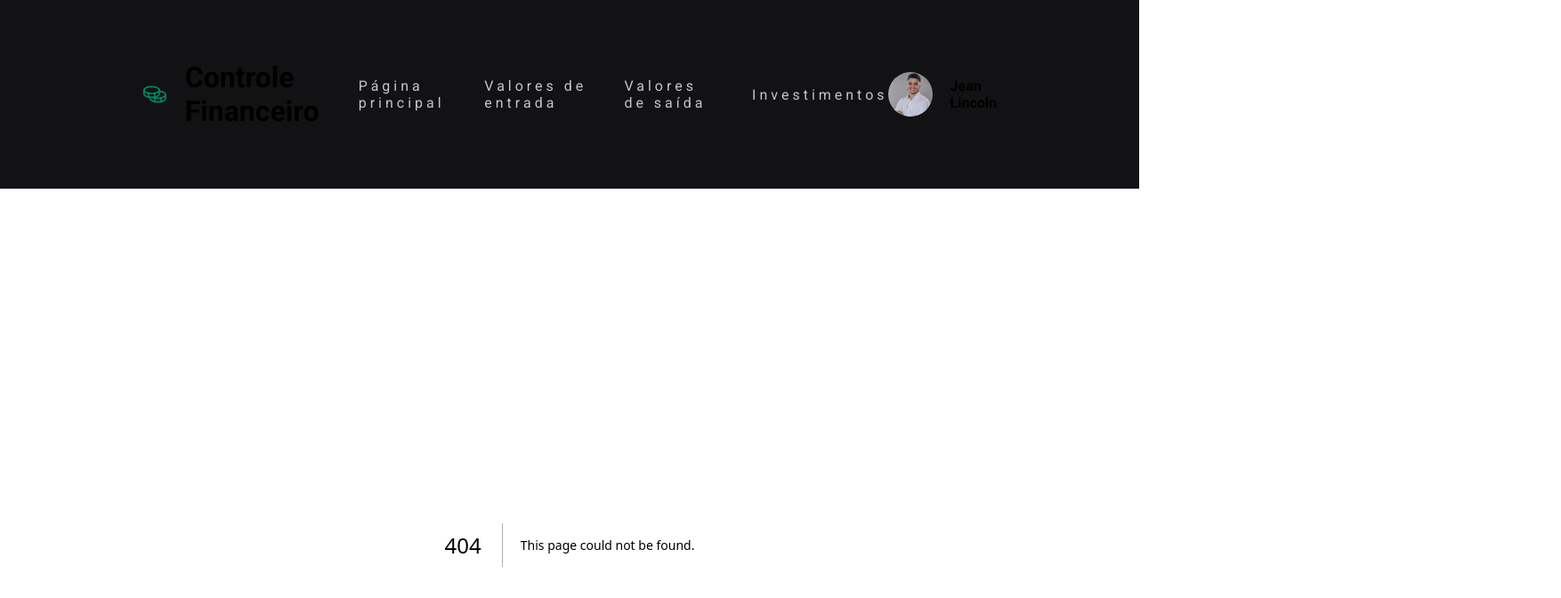
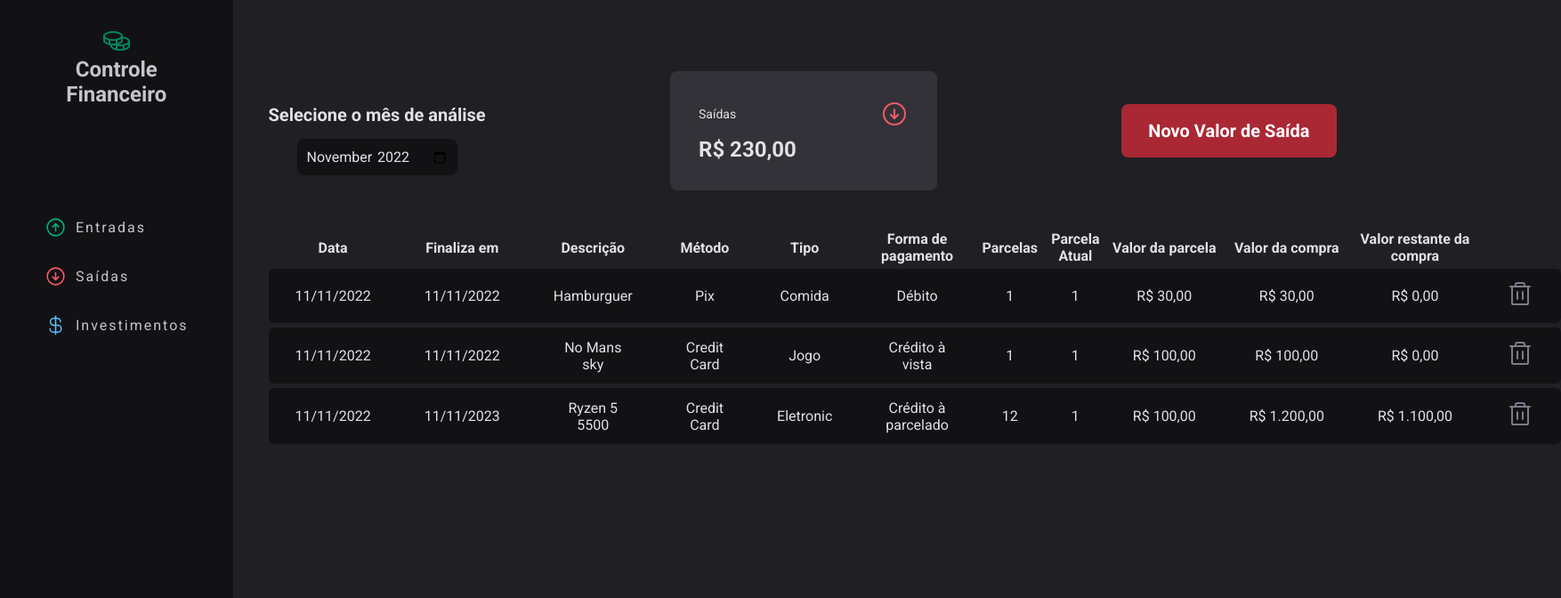
Before and after one commit to JeanLincoln/controle_financeiro, a Next.js app: page /Saidas in a window 1280 px wide. Before the commit this address had no page. Shown: the top 672 px of the page at 89% size, 1754 px wide, since content can reach past the window. Built offline with nearby package versions, Linux system fonts and the light colour scheme; data requests are answered from the project's data file.

Commit message:
app - Menu Layout change to vertical

```diff
--- a/src/pages/valoresDeEntrada.tsx
+++ b/src/pages/Entradas.tsx
@@ -1,5 +1,5 @@
 import { Card } from '../components/Card';
-import * as S from '../styles/pages/valoresDeEntrada';
+import * as S from '../styles/pages/Entradas';
 import * as P from 'phosphor-react';
 import { MonthSelector } from '../components/MonthSelector';
 import { useContext } from 'react';
--- a/src/pages/valoresDeSaida.tsx
+++ b/src/pages/Saidas.tsx
@@ -1,5 +1,5 @@
 import { Card } from '../components/Card';
-import * as S from '../styles/pages/valoresDeSaida';
+import * as S from '../styles/pages/Saidas';
 import * as P from 'phosphor-react';
 import { MonthSelector } from '../components/MonthSelector';
 import { useContext } from 'react';
@@ -44,6 +44,7 @@ export default function ValoresDeSaida() {
             <th>Parcela Atual</th>
             <th>Valor da parcela</th>
             <th>Valor da compra</th>
+            <th>Valor restante da compra</th>
           </tr>
         </thead>
         <tbody>
@@ -74,6 +75,11 @@ export default function ValoresDeSaida() {
                     )}
                   </td>
                   <td>
+                    {new Intl.NumberFormat('pt-BR', { style: 'currency', currency: 'BRL' }).format(
+                      value - (value / installment) * CalculateActualInstallment(date)
+                    )}
+                  </td>
+                  <td>
                     <button
                       onClick={() => {
                         deleteTransaction('outcome', id);
--- a/src/pages/_app.tsx
+++ b/src/pages/_app.tsx
@@ -13,25 +13,43 @@ import Link from 'next/link';
 export default function App({ Component, pageProps }: AppProps) {
   return (
     <>
-      <S.Header>
+      <S.AppContainer>
+        <S.AsideContainer>
           <S.LogoContainer>
-          <P.Coins size={40} />
+            <Link href="/">
+              <P.Coins size={32} />
               <h1>Controle Financeiro</h1>
+            </Link>
           </S.LogoContainer>
           <S.LinksContainer>
-          <Link href="/">Página principal</Link>
-          <Link href="/valoresDeEntrada">Valores de entrada</Link>
-          <Link href="/valoresDeSaida">Valores de saída</Link>
-          <Link href="/investimentos">Investimentos</Link>
+            <S.LinkGroup>
+              <P.ArrowCircleUp size={25} color="#00b37e" />
+              <Link href="/Entradas">
+                <h3>Entradas</h3>
+              </Link>
+            </S.LinkGroup>
+            <S.LinkGroup>
+              <P.ArrowCircleDown size={25} color="#f75a68" />
+              <Link href="/Saidas">
+                <h3>Saídas</h3>
+              </Link>
+            </S.LinkGroup>
+            <S.LinkGroup>
+              <P.CurrencyDollar size={25} color="#5abdf7" />
+              <Link href="/investimentos">
+                <h3>Investimentos</h3>
+              </Link>
+            </S.LinkGroup>
           </S.LinksContainer>
           <S.UserContainer>
             <Image src={userImage} alt="a user image" width={50} height={50} />
             <strong>Jean Lincoln</strong>
           </S.UserContainer>
-      </S.Header>
+        </S.AsideContainer>
         <TransactionsContextProvider>
           <Component {...pageProps} />
         </TransactionsContextProvider>
+      </S.AppContainer>
     </>
   );
 }
--- a/src/styles/pages/valoresDeSaida.ts
+++ b/src/styles/pages/Saidas.ts
@@ -3,14 +3,11 @@ import { styled } from '..';
 export const Container = styled('div', {
   display: 'flex',
   flexDirection: 'column',
-  alignItems: 'center',
-  justifyContent: 'center',
 
-  marginTop: '5rem',
+  marginTop: '3rem',
   gap: '3rem',
-
-  maxWidth: 1600,
-  margin: '3rem auto 0',
+  padding: '5rem 4rem 0',
+  width: '100%',
 });
 
 export const OutputValuesTable = styled('table', {
@@ -24,7 +21,7 @@ export const OutputValuesTable = styled('table', {
   fontSize: '$lg',
 
   td: {
-    padding: '1.25rem 2rem',
+    padding: '1.25rem 3rem',
     backgroundColor: '$gray700',
 
     '&:first-child': {
--- a/src/styles/pages/app.ts
+++ b/src/styles/pages/app.ts
@@ -1,42 +1,63 @@
 import { styled } from '..';
 
-export const Header = styled('div', {
+export const AppContainer = styled('div', {
   display: 'flex',
-  justifyContent: 'space-between',
+  width: '100%',
+});
+
+export const AsideContainer = styled('div', {
+  display: 'flex',
+  flexDirection: 'column',
   alignItems: 'center',
 
   backgroundColor: '$gray700',
-  padding: '0 16rem',
 
-  height: '21.2rem',
+  height: '100vh',
+  padding: '3rem 2rem',
+  gap: '8rem',
+  width: '10rem',
+
+  transition: 'all ease 0.2s',
+
+  'h3,h1,strong': {
+    display: 'none',
+  },
+
+  ul: {
+    alignItems: 'center',
+  },
+
+  '&:hover': {
+    width: '29rem',
+    padding: '3rem 5rem',
+
+    'h3,h1,strong': {
+      display: 'block',
+    },
+
+    ul: {
+      alignItems: 'start',
+    },
+  },
 });
 
 export const LogoContainer = styled('div', {
   display: 'flex',
-  justifyContent: 'space-between',
+  flexDirection: 'column',
+  justifyContent: 'flex-start',
   alignItems: 'center',
+  textAlign: 'center',
 
   gap: '2rem',
+  flex: 1,
 
   svg: {
     color: '$green500',
   },
 
   h1: {
-    fontSize: '$3xl',
+    fontSize: '$2xl',
   },
-});
-
-export const LinksContainer = styled('ul', {
-  display: 'flex',
-  justifyContent: 'space-between',
-  alignItems: 'center',
-  listStyle: 'none',
-  letterSpacing: '0.4rem',
-
-  gap: '4rem',
-
-  fontSize: '$lg',
 
   a: {
     textDecoration: 'none',
@@ -44,10 +65,45 @@ export const LinksContainer = styled('ul', {
   },
 });
 
+export const LinksContainer = styled('ul', {
+  display: 'flex',
+  flexDirection: 'column',
+  alignItems: 'start',
+  listStyle: 'none',
+
+  letterSpacing: '0.2rem',
+  lineHeight: '25px',
+  width: '100%',
+  gap: '3rem',
+  flex: 3,
+
+  h3: {
+    fontSize: '$lg',
+    fontWeight: 'normal',
+  },
+
+  a: {
+    textDecoration: 'none',
+    color: '$gray200',
+  },
+});
+
+export const LinkGroup = styled('div', {
+  display: 'flex',
+  alignItems: 'center',
+  justifyContent: 'center',
+  gap: '1rem',
+
+  svg: {
+    height: '100%',
+  },
+});
+
 export const UserContainer = styled('div', {
   display: 'flex',
   justifyContent: 'space-between',
   alignItems: 'center',
+  justifySelf: 'baseline',
 
   gap: '2rem',
 
--- a/src/styles/pages/index.ts
+++ b/src/styles/pages/index.ts
@@ -3,5 +3,6 @@ import { styled } from '..';
 export const Container = styled('div', {
   display: 'flex',
   flexDirection: 'column',
-  justifyContent: 'center',
+  width: '100%',
+  marginTop: '3rem',
 });
```
Also changed, not shown: src/styles/pages/Entradas.ts (renamed from src/styles/pages/valoresDeEntrada.ts, +3 -6 lines). Lines whose indentation alone changed are shown as unchanged.
